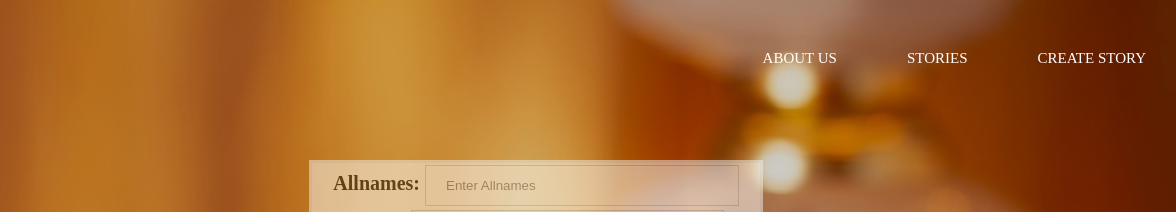
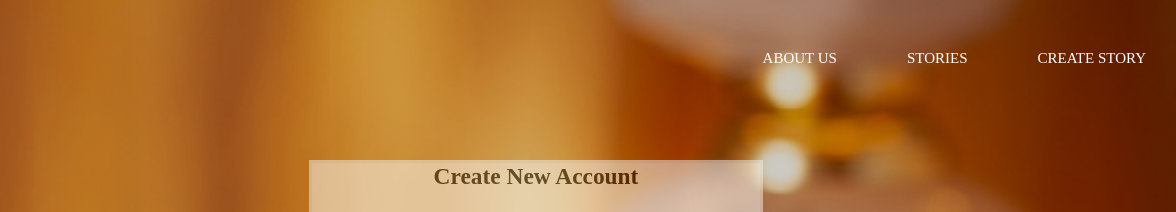
Before and after one commit to DianeDusenge/Mydairy1, a plain HTML site: page UI/sinup.html in a window 1280 px wide. Shown: the top 212 px of the page, 104-1280 px from the left. Drawn offline with Linux system fonts and the light colour scheme.

Commit message:
fix conflicts

```diff
--- a/UI/sinup.html
+++ b/UI/sinup.html
@@ -31,10 +31,12 @@
             </nav>
         </header>
         <center>
+
             <form class="formsignup">
 
 
                 <div class="containersinup">
+                    <h3>Create New Account</h3><br>
                     <label for="Allnames"><b>Allnames:</b></label>
                     <input type="text" placeholder="Enter Allnames" name="Allnames" required>
                     <label for="Email"><b>Email:</b></label>
```
Also changed, not shown: UI/login.html (+1 -1 lines).
